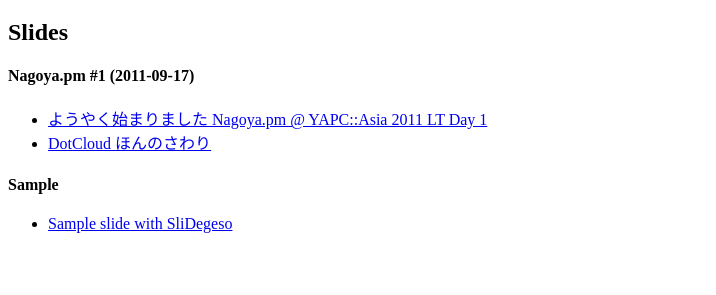
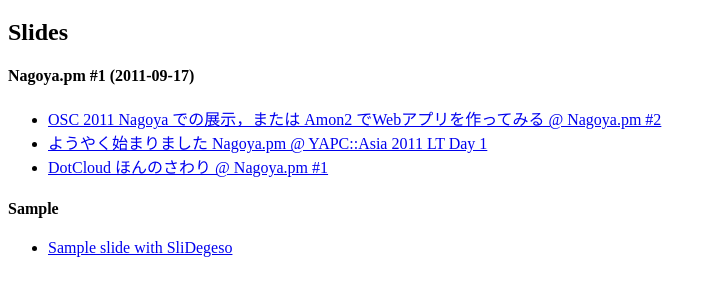
Before and after one commit to issm/issm.github.com, a plain HTML site: page index.html in a window 1280 px wide. Shown: the part 61-356 px from the top of the page, without its empty margins (0-716 px from the left). Drawn offline with Linux system fonts and the light colour scheme.

Commit message:
トップページを修正．

```diff
--- a/index.html
+++ b/index.html
@@ -11,8 +11,9 @@
 
 <h4>Nagoya.pm #1 (2011-09-17)</h4>
 <ul>
+  <li><a href="slide/2011-11-20.nagoyapm02/index.html" target="_blank">OSC 2011 Nagoya での展示，または Amon2 でWebアプリを作ってみる @ Nagoya.pm #2</a></li>
   <li><a href="slide/2011-10-14.yapcasia2011-lt-day1/index.html" target="_blank">ようやく始まりました Nagoya.pm @ YAPC::Asia 2011 LT Day 1</a>
-  <li><a href="slide/2011-09-17.nagoyapm01/1.html" target="_blank">DotCloud ほんのさわり</a></li>
+  <li><a href="slide/2011-09-17.nagoyapm01/1.html" target="_blank">DotCloud ほんのさわり @ Nagoya.pm #1</a></li>
 </ul>
 
 <h4>Sample</h4>
```
